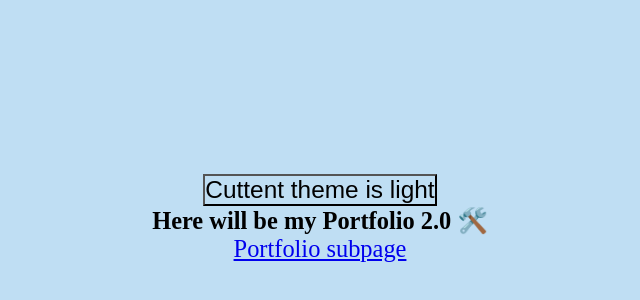
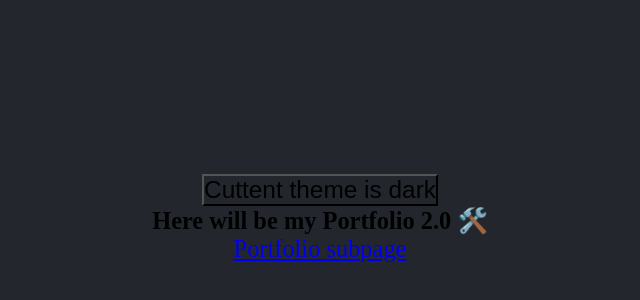
Before and after one commit to mpawlak92/Portfoliio_2.0, a React (Vite) app: page / in a window 1280 px wide. Shown: the part 182-482 px from the top of the page, without its empty margins (320-960 px from the left). Built offline with nearby package versions, Linux system fonts and the light colour scheme.

Commit message:
changed default theme

```diff
--- a/src/App.tsx
+++ b/src/App.tsx
@@ -8,9 +8,9 @@ import GlobalStyle from './style/GlobalStyle';
 import Routing from './routing/routing';
 
 function App() {
-  const [theme, setTheme] = useState('light');
+  const [theme, setTheme] = useState('dark');
 
-  const changeTheme = () => {
+  const toggleTheme = () => {
     if (theme === 'light') {
       setTheme('dark');
     } else {
@@ -20,7 +20,7 @@ function App() {
   return (
     <>
       <BrowserRouter basename={import.meta.env.DEV ? '/' : '/Portfolio_2.0'}>
-        <ThemeContext.Provider value={{ theme: theme, changeTheme: changeTheme }}>
+        <ThemeContext.Provider value={{ theme: theme, changeTheme: toggleTheme }}>
           <ThemeProvider theme={theme === 'light' ? light : dark}>
             <GlobalStyle />
             <Routing />
```
